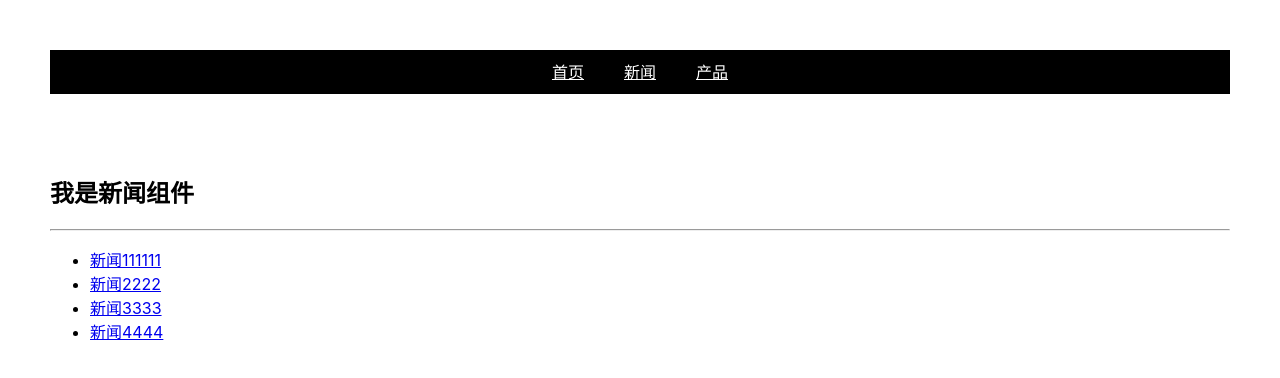
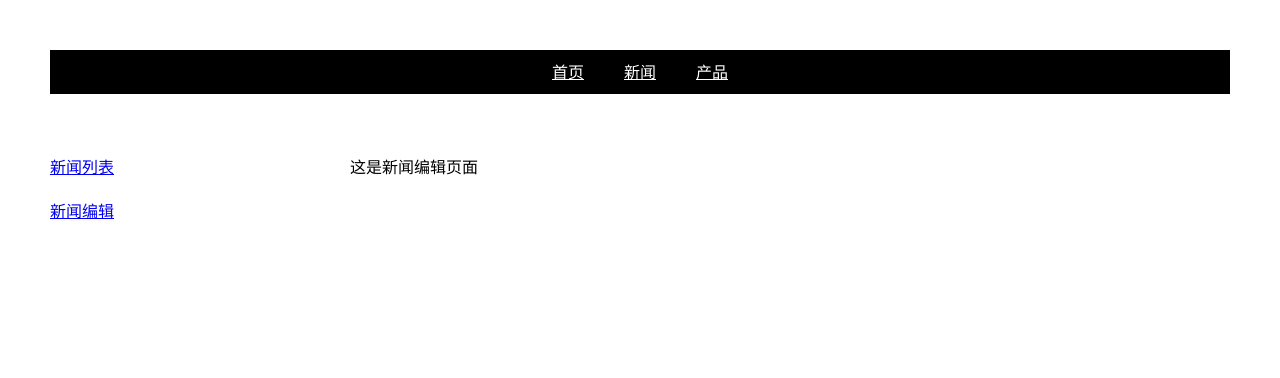
Before and after one commit to kdyzm/react-lesson, a React (Create React App) app: page /news/edit in a window 1280 px wide. Shown: the top 378 px of the page. Built offline with nearby package versions, Linux system fonts and the light colour scheme.

Commit message:
路由嵌套

```diff
--- a/src/App.js
+++ b/src/App.js
@@ -4,7 +4,7 @@ import React from 'react';
 import Home  from './components/router-demo/Home'
 import News from './components/router-demo/News'
 import Product from './components/router-demo/Product'
-import NewsDetail from './components/router-demo/NewsDetail'
+import NewsDetail from './components/router-demo/News/NewsDetail'
 import { BrowserRouter as Router, Route, Link } from "react-router-dom";
 import './assets/css/index.css';
 import './assets/css/Common.css';
--- a/src/assets/css/Common.css
+++ b/src/assets/css/Common.css
@@ -1,3 +1,16 @@
 body{
     padding: 50px;
 }
+
+.content{
+    width: 100%;
+    display: flex;
+}
+
+.content .left{
+    width: 300px;
+}
+
+.content .right{
+    flex: 1;
+}
--- a/src/components/router-demo/News.js
+++ b/src/components/router-demo/News.js
@@ -1,48 +1,27 @@
 import React, { Component } from 'react';
-import { Link } from 'react-router-dom';
+import { Link, Route } from 'react-router-dom';
+import NewsList from './News/NewsList';
+import NewsEdit from './News/NewsEdit';
 
 class News extends Component {
     constructor(props) {
         super(props);
         this.state = {
-            title: "我是新闻组件",
-            list:[
-
-                {
-                    id:111,
-                    title: "新闻111111"
-                },
-                {
-                    id:2222,
-                    title: "新闻2222"
-                },
-                {
-                    id:333,
-                    title: "新闻3333"
-                },
-                {
-                    id:444,
-                    title: "新闻4444"
-                }
-            ]
-         };
+        }
     }
     render() {
         return (
-            <div>
-                <h2>{this.state.title}</h2>
-                <hr/>
-                <ul>
-                {
-                    this.state.list.map((value,key)=>{
-                        return (
-                            <li key={key}>
-                                <Link to={`/news-detail/${value.id}`}>{value.title}</Link>
-                            </li>
-                        )
-                    })
-                }
-                </ul>
+            <div className="content">
+                <div  className="left">
+                    <Link to="/news/list">新闻列表</Link>
+                    <br/>
+                    <br/>
+                    <Link to="/news/edit">新闻编辑</Link>
+                </div>
+                <div className = "right">
+                    <Route path="/news/list" component={NewsList}/>
+                    <Route path="/news/edit" component={NewsEdit}/>
+                </div>
             </div>
         );
     }
--- /dev/null
+++ b/src/components/router-demo/News/NewsEdit.js
@@ -0,0 +1,17 @@
+import React, { Component } from 'react';
+
+class NewsEdit extends Component {
+    constructor(props) {
+        super(props);
+        this.state = {  };
+    }
+    render() {
+        return (
+            <div>
+                这是新闻编辑页面
+            </div>
+        );
+    }
+}
+
+export default NewsEdit;
--- /dev/null
+++ b/src/components/router-demo/News/NewsList.js
@@ -0,0 +1,52 @@
+import React, { Component } from 'react';
+import { Link } from 'react-router-dom';
+
+
+class NewsList extends Component {
+    constructor(props) {
+        super(props);
+        this.state = {
+            title: "我是新闻组件",
+            list:[
+                {
+                    id:111,
+                    title: "新闻111111"
+                },
+                {
+                    id:2222,
+                    title: "新闻2222"
+                },
+                {
+                    id:333,
+                    title: "新闻3333"
+                },
+                {
+                    id:444,
+                    title: "新闻4444"
+                }
+            ]
+         }
+    };
+
+    render() {
+        return (
+            <div>
+                <h2>{this.state.title}</h2>
+                <hr/>
+                <ul>
+                {
+                    this.state.list.map((value,key)=>{
+                        return (
+                            <li key={key}>
+                                <Link to={`/news-detail/${value.id}`}>{value.title}</Link>
+                            </li>
+                        )
+                    })
+                }
+                </ul>
+            </div>
+        );
+    }
+}
+
+export default NewsList;
--- a/src/components/router-demo/Product.js
+++ b/src/components/router-demo/Product.js
@@ -1,43 +1,27 @@
 import React, { Component } from 'react';
-import { Link } from 'react-router-dom';
+import { Link, Route } from 'react-router-dom';
+import ProductList from './Product/ProductList';
+import ProductEdit from './Product/ProductEdit';
 
 class Product extends Component {
     constructor(props) {
         super(props);
         this.state = {
-
-            title: "我是产品组件",
-            list:[
-
-                {
-                    id: 111,
-                    title: "产品111"
-                },
-                {
-                    id: 222,
-                    title: "产品222"
-                },
-                {
-                    id: 333,
-                    title: "产品333"
-                }
-            ]
-         };
+        }
     }
     render() {
         return (
-            <div>
-                <h2>{this.state.title}</h2>
-                <hr/>
-                {
-                    this.state.list.map((value,key)=>{
-                        return (
-                            <li key={key}>
-                                <Link to={`/product-detail?id=${value.id}`}>{value.title}</Link>
-                            </li>
-                        )
-                    })
-                }
+            <div className="content">
+                <div className="left">
+                    <Link to="/product">产品列表</Link>
+                    <br/>
+                    <br/>
+                    <Link to="/product/edit">产品编辑</Link>
+                </div>
+                <div className="right">
+                    <Route exact path="/product" component={ProductList}/>
+                    <Route path="/product/edit" component={ProductEdit}/>
+                </div>
             </div>
         );
     }
--- /dev/null
+++ b/src/components/router-demo/Product/ProductEdit.js
@@ -0,0 +1,17 @@
+import React, { Component } from 'react';
+
+class ProductEdit extends Component {
+    constructor(props) {
+        super(props);
+        this.state = {  };
+    }
+    render() {
+        return (
+            <div>
+                这是商品编辑页面
+            </div>
+        );
+    }
+}
+
+export default ProductEdit;
--- /dev/null
+++ b/src/components/router-demo/Product/ProductList.js
@@ -0,0 +1,46 @@
+import React, { Component } from 'react';
+import { Link } from 'react-router-dom';
+
+class ProductList extends Component {
+    constructor(props) {
+        super(props);
+        this.state = {
+
+            title: "我是产品组件",
+            list:[
+
+                {
+                    id: 111,
+                    title: "产品111"
+                },
+                {
+                    id: 222,
+                    title: "产品222"
+                },
+                {
+                    id: 333,
+                    title: "产品333"
+                }
+            ]
+         };
+    }
+    render() {
+        return (
+            <div>
+                <h2>{this.state.title}</h2>
+                <hr/>
+                {
+                    this.state.list.map((value,key)=>{
+                        return (
+                            <li key={key}>
+                                <Link to={`/product-detail?id=${value.id}`}>{value.title}</Link>
+                            </li>
+                        )
+                    })
+                }
+            </div>
+        );
+    }
+}
+
+export default ProductList;
```
Also changed, not shown: src/assets/css/News.css (added), src/components/router-demo/News/NewsDetail.js (renamed from src/components/router-demo/NewsDetail.js).
